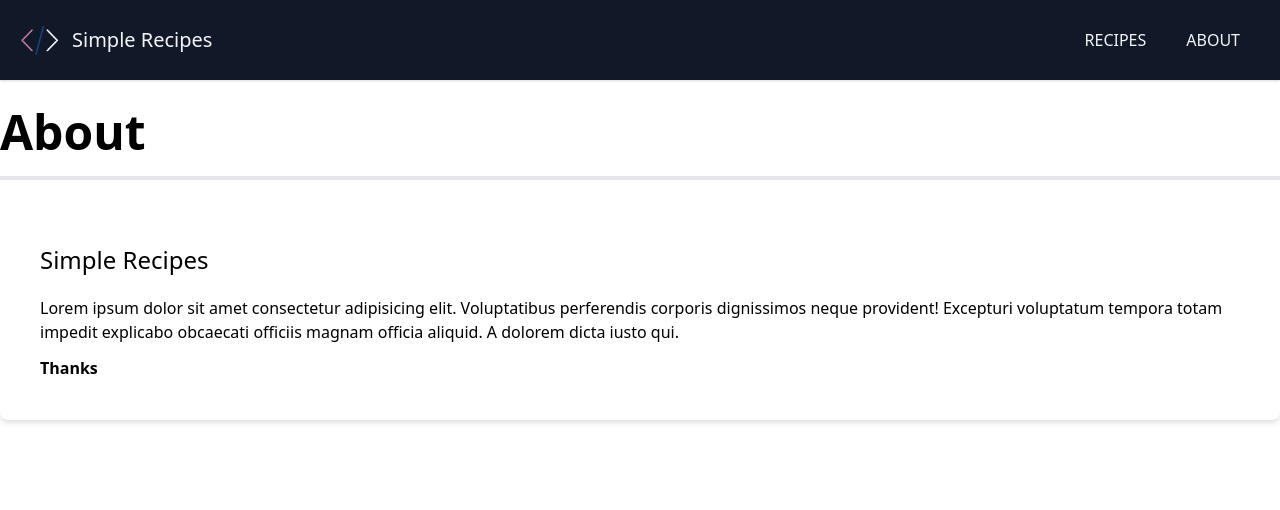
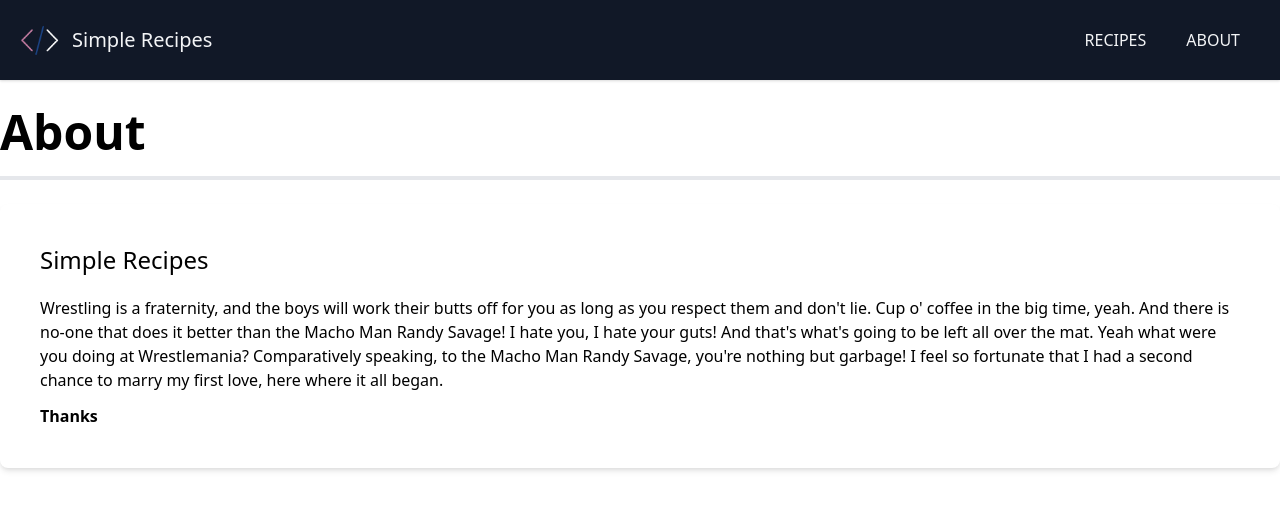
Before and after one commit to jpottruff/simple-recipes, a Next.js app: page /about in a window 1280 px wide. Shown: the top 510 px of the page. Built offline with nearby package versions, Linux system fonts and the light colour scheme.

Commit message:
replace lorem

```diff
--- a/pages/about.js
+++ b/pages/about.js
@@ -8,10 +8,14 @@ export default function about() {
         <h3 className="text-2xl mb-5">Simple Recipes</h3>
 
         <p className="mb-3">
-          Lorem ipsum dolor sit amet consectetur adipisicing elit. Voluptatibus
-          perferendis corporis dignissimos neque provident! Excepturi voluptatum
-          tempora totam impedit explicabo obcaecati officiis magnam officia
-          aliquid. A dolorem dicta iusto qui.
+          Wrestling is a fraternity, and the boys will work their butts off for
+          you as long as you respect them and don't lie. Cup o' coffee in the
+          big time, yeah. And there is no-one that does it better than the Macho
+          Man Randy Savage! I hate you, I hate your guts! And that's what's
+          going to be left all over the mat. Yeah what were you doing at
+          Wrestlemania? Comparatively speaking, to the Macho Man Randy Savage,
+          you're nothing but garbage! I feel so fortunate that I had a second
+          chance to marry my first love, here where it all began.
         </p>
 
         <p>
```
